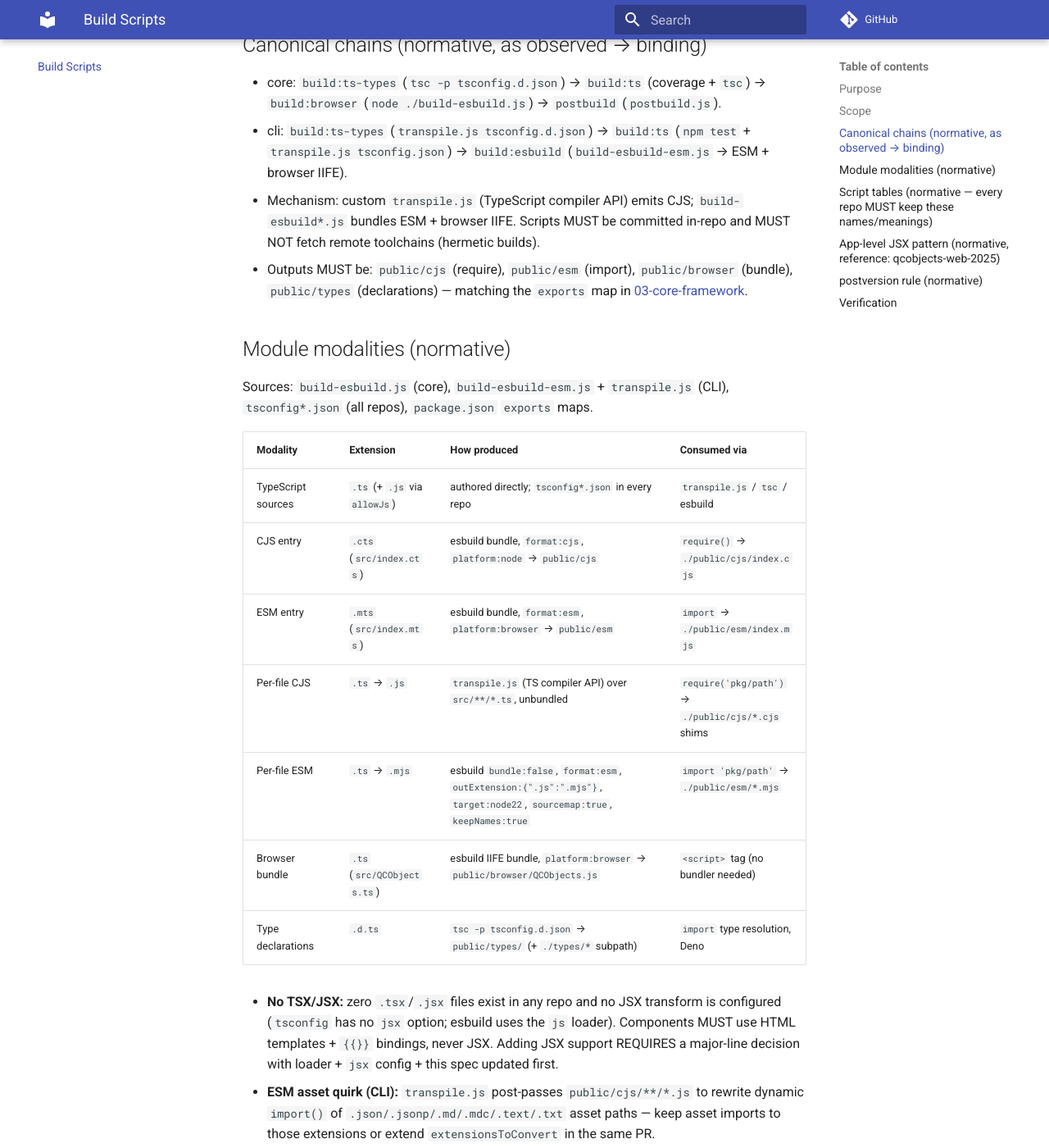
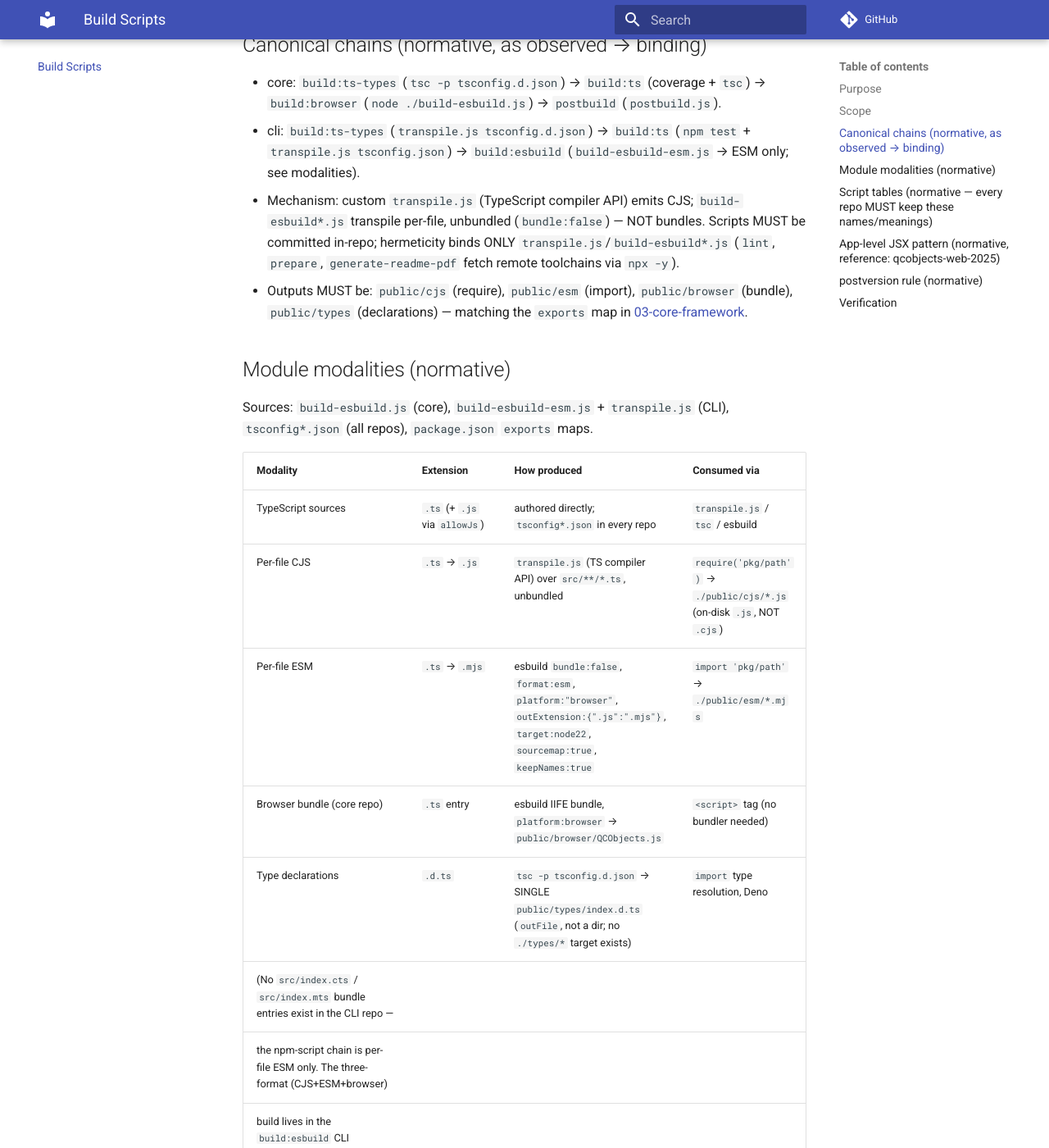
Before and after one commit to QCObjects/product-specs, an MkDocs documentation site: the page built from docs/14-build-scripts-blueprint.md, in a window 1280 px wide and 1400 px high, scrolled down 517 px. Shown: the whole window at 82% size. Built offline with MkDocs 1.6.1 and Material for MkDocs 9.7.7, drawn with Linux system fonts in a browser that asks for light colours; comment, search, counter and statistics services are not loaded; some of the changed text lies outside the part shown.

Commit message:
fix: 14 accuracy (ESM-only chain, unbundled, modalities, scripts)

```diff
--- a/docs/14-build-scripts-blueprint.md
+++ b/docs/14-build-scripts-blueprint.md
@@ -19,10 +19,12 @@ npm `scripts` in core, SDK, CLI, and templates.
   `postbuild` (`postbuild.js`).
 - cli: `build:ts-types` (`transpile.js tsconfig.d.json`) → `build:ts`
   (`npm test` + `transpile.js tsconfig.json`) → `build:esbuild`
-  (`build-esbuild-esm.js` → ESM + browser IIFE).
+  (`build-esbuild-esm.js` → ESM only; see modalities).
 - Mechanism: custom `transpile.js` (TypeScript compiler API) emits CJS;
-  `build-esbuild*.js` bundles ESM + browser IIFE. Scripts MUST be committed
-  in-repo and MUST NOT fetch remote toolchains (hermetic builds).
+  `build-esbuild*.js` transpile per-file, unbundled (`bundle:false`) — NOT
+  bundles. Scripts MUST be committed in-repo; hermeticity binds ONLY
+  `transpile.js`/`build-esbuild*.js` (`lint`, `prepare`, `generate-readme-pdf`
+  fetch remote toolchains via `npx -y`).
 - Outputs MUST be: `public/cjs` (require), `public/esm` (import),
   `public/browser` (bundle), `public/types` (declarations) — matching the
   `exports` map in [03-core-framework](./03-core-framework.md).
@@ -35,12 +37,14 @@ Sources: `build-esbuild.js` (core), `build-esbuild-esm.js` + `transpile.js`
 | Modality | Extension | How produced | Consumed via |
 |---|---|---|---|
 | TypeScript sources | `.ts` (+ `.js` via `allowJs`) | authored directly; `tsconfig*.json` in every repo | `transpile.js` / `tsc` / esbuild |
-| CJS entry | `.cts` (`src/index.cts`) | esbuild bundle, `format:cjs`, `platform:node` → `public/cjs` | `require()` → `./public/cjs/index.cjs` |
-| ESM entry | `.mts` (`src/index.mts`) | esbuild bundle, `format:esm`, `platform:browser` → `public/esm` | `import` → `./public/esm/index.mjs` |
-| Per-file CJS | `.ts` → `.js` | `transpile.js` (TS compiler API) over `src/**/*.ts`, unbundled | `require('pkg/path')` → `./public/cjs/*.cjs` shims |
-| Per-file ESM | `.ts` → `.mjs` | esbuild `bundle:false`, `format:esm`, `outExtension:{".js":".mjs"}`, `target:node22`, `sourcemap:true`, `keepNames:true` | `import 'pkg/path'` → `./public/esm/*.mjs` |
-| Browser bundle | `.ts` (`src/QCObjects.ts`) | esbuild IIFE bundle, `platform:browser` → `public/browser/QCObjects.js` | `<script>` tag (no bundler needed) |
-| Type declarations | `.d.ts` | `tsc -p tsconfig.d.json` → `public/types/` (+ `./types/*` subpath) | `import` type resolution, Deno |
+| Per-file CJS | `.ts` → `.js` | `transpile.js` (TS compiler API) over `src/**/*.ts`, unbundled | `require('pkg/path')` → `./public/cjs/*.js` (on-disk `.js`, NOT `.cjs`) |
+| Per-file ESM | `.ts` → `.mjs` | esbuild `bundle:false`, `format:esm`, `platform:"browser"`, `outExtension:{".js":".mjs"}`, `target:node22`, `sourcemap:true`, `keepNames:true` | `import 'pkg/path'` → `./public/esm/*.mjs` |
+| Browser bundle (core repo) | `.ts` entry | esbuild IIFE bundle, `platform:browser` → `public/browser/QCObjects.js` | `<script>` tag (no bundler needed) |
+| Type declarations | `.d.ts` | `tsc -p tsconfig.d.json` → SINGLE `public/types/index.d.ts` (`outFile`, not a dir; no `./types/*` target exists) | `import` type resolution, Deno |
+(No `src/index.cts` / `src/index.mts` bundle entries exist in the CLI repo —
+the npm-script chain is per-file ESM only. The three-format (CJS+ESM+browser)
+build lives in the `build:esbuild` CLI COMMAND and the unwired
+`build-esbuild.js`; wire it or use the command.)
 
 - **No TSX/JSX:** zero `.tsx`/`.jsx` files exist in any repo and no JSX transform
   is configured (`tsconfig` has no `jsx` option; esbuild uses the `js` loader).
@@ -61,23 +65,28 @@ Sources: `build-esbuild.js` (core), `build-esbuild-esm.js` + `transpile.js`
 
 ## Script tables (normative — every repo MUST keep these names/meanings)
 
-Core/SDK/CLI shared: `build`, `build:ts`, `build:ts-types`, `build:browser`,
+Core/SDK/CLI shared: `build`, `build:ts`, `build:ts-types`, `build:browser`
+(= alias for `build:esbuild` in CLI — produces ESM only, NO browser bundle),
 `build:esbuild`, `start` (`qcobjects-shell`), `test:ts-types`
 (`tsc -p tsconfig.jasmine.json`), `test:jasmine` (ts-node + jasmine),
 `test` (`lint` + jasmine), `lint` (eslint `src/**/*.ts --fix`),
-`coverage` (core: nyc lcov+text over `npm run test`), `preversion`
+`coverage` (TEMPLATE-ONLY — core/CLI have no `coverage` script; template runs
+nyc lcov+text over `npm run test`), `preversion`
 (`npm cache verify` + tests/coverage), `postversion` (push branch AND tags —
 except tag-triggered-publish repos, see below), `sync`
 (`git add . && git commit -am`), `v-patch|v-minor|v-major` (via `qcobjects`),
 `qcobjects|cli` (passthrough), `prepare` (husky install, no-op outside git),
 `cli:help`, `tree`, `generate-readme-pdf` (markdown-pdf Letter → README.pdf +
-README-es.pdf, then uninstall).
+README-es.pdf, then uninstall — NOTE: `README-es.md` source is absent from the
+CLI repo, so the second half fails on clean checkout).
 
 App template deltas (`qcobjects-new-app`): `test` = eslint + jasmine;
 `start` = `createcert` + `serve`; `start:dev` (watch); `serve`/`server`,
-`collab`, `shell`, `createcert`, `http-server`, `gae-server`,
-`build`/`build:ts` (TS→JS), `publish:local`; parcel `targets.default.distDir =
-public` — `public/` MUST NOT be committed.
+`collab`, `shell` (runs `qcobjects shell` — no such CLI subcommand; use the
+`qcobjects-shell` binary), `createcert`, `http-server`, `gae-server`,
+`build` (= `publish:web`, the full chain — NOT a TS step) / `build:ts`
+(`npm test && npx tsc`); parcel `targets.default.distDir =
+public` — `public/` MUST NOT be committed. (No `publish:local` script exists.)
 
 ## App-level JSX pattern (normative, reference: `qcobjects-web-2025`)
 
```
